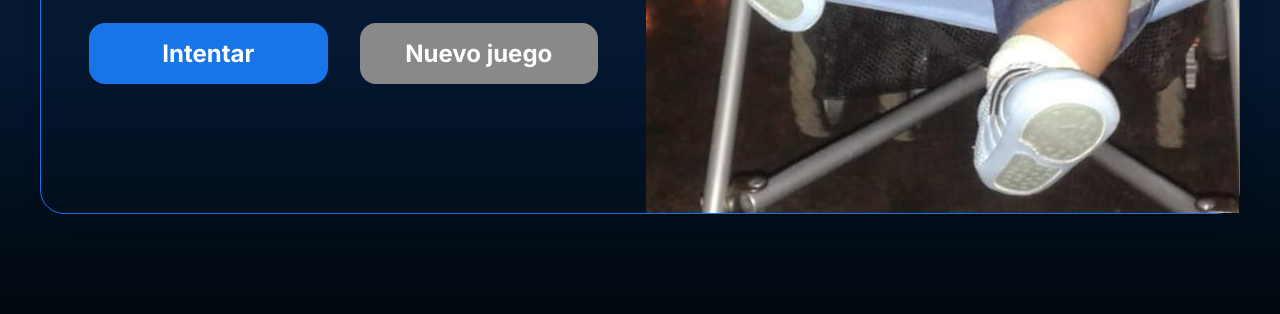
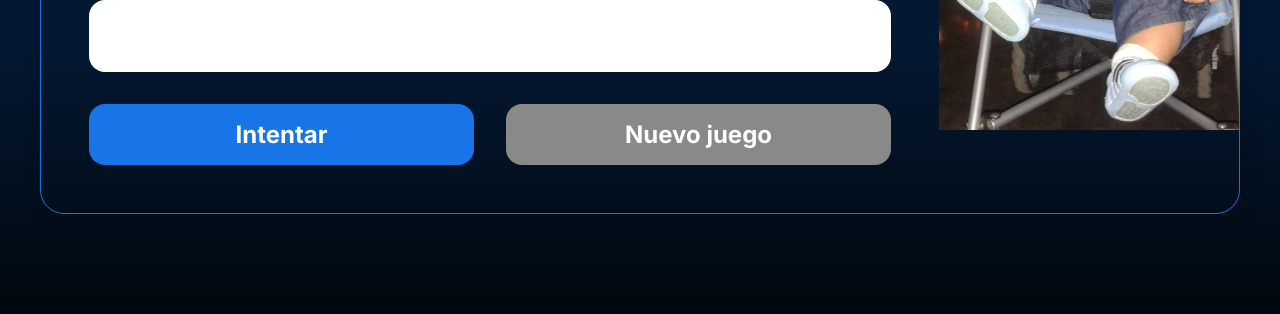
Before and after one commit to cypictronic05/juego-secreto, a plain HTML site: page index.html in a window 1280 px wide. Shown: the part 486-800 px from the top of the page. Drawn offline with Linux system fonts and the light colour scheme.

Commit message:
lidto imagen

```diff
--- a/index.html
+++ b/index.html
@@ -27,7 +27,7 @@
                     <button onclick="reiniciarJuego();" class="container__boton" id="reiniciar" disabled>Nuevo juego</button>
                 </div>
             </div>
-            <img src="./imag/bg.png" alt="Una persona mirando a la izquierda" class="container__imagen-persona" />
+            <img src="./imag/bg.png" alt="Una persona mirando a la izquierda" class="container__imagen-persona"  width="300" height="400"/>
         </div>
     </div>
 
```
